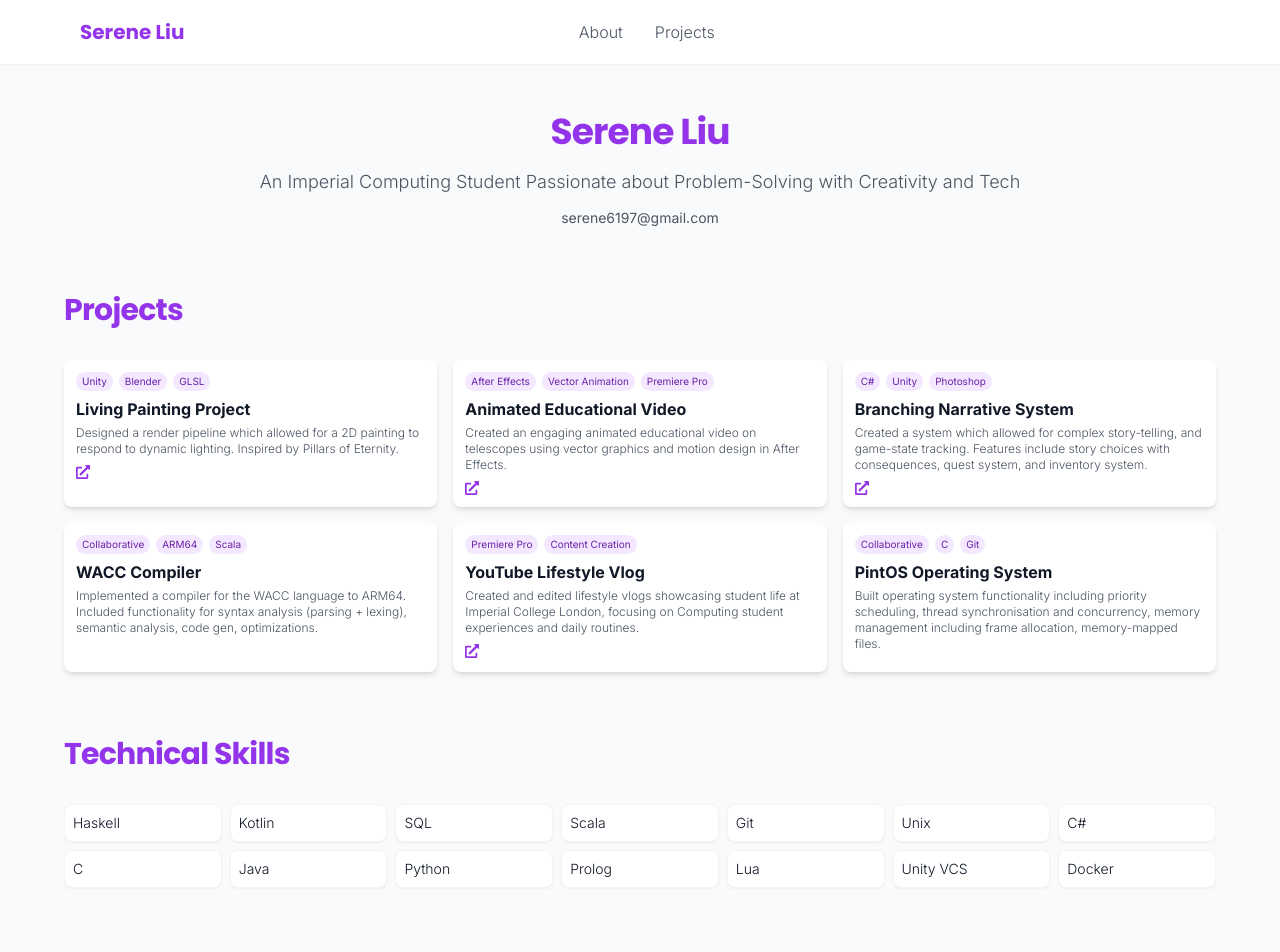
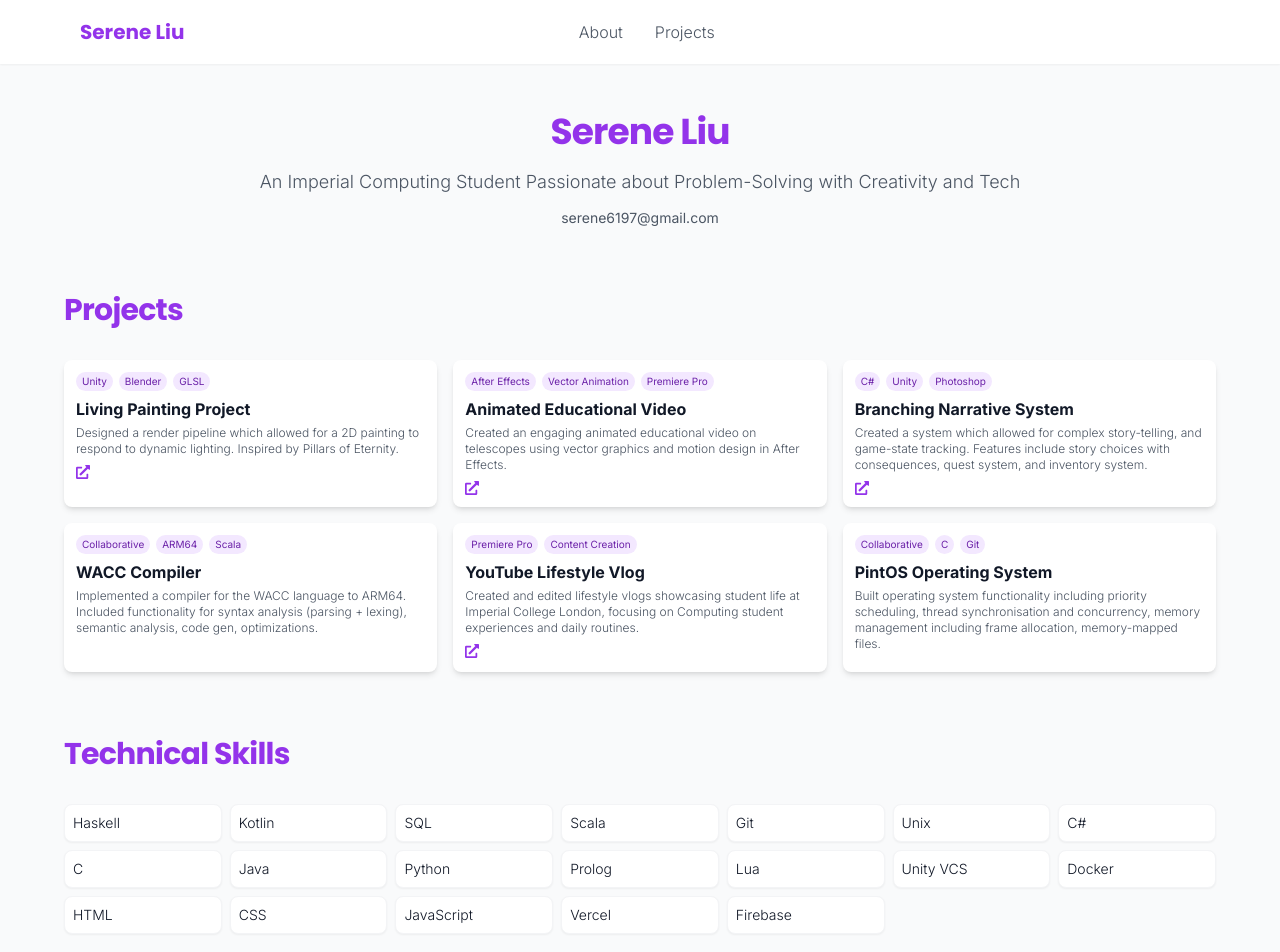
Before and after one commit to sere-nity/personal-website, a Next.js app: page / in a window 1280 px wide. Shown: the top 952 px of the page. Built offline with nearby package versions, Linux system fonts and the light colour scheme.

Commit message:
feat: add tech skills

```diff
--- a/app/page.tsx
+++ b/app/page.tsx
@@ -24,7 +24,7 @@ export default async function Home() {
         <section className="mb-16">
           <h2 className="font-poppins text-3xl font-bold mb-8 text-purple-600 tracking-tight">Technical Skills</h2>
           <div className="grid grid-cols-3 md:grid-cols-5 lg:grid-cols-7 gap-2">
-            {['Haskell', 'Kotlin', 'SQL', 'Scala', 'Git', 'Unix', 'C#', 'C', 'Java', 'Python', 'Prolog', 'Lua', 'Unity VCS', 'Docker'].map((skill) => (
+            {['Haskell', 'Kotlin', 'SQL', 'Scala', 'Git', 'Unix', 'C#', 'C', 'Java', 'Python', 'Prolog', 'Lua', 'Unity VCS', 'Docker', 'HTML', 'CSS', 'JavaScript', 'Vercel', 'Firebase'].map((skill) => (
               <div key={skill} className="bg-white p-2 rounded-lg shadow-sm border border-gray-100 hover:border-purple-200 transition-colors font-light text-sm">
                 {skill}
               </div>
```
